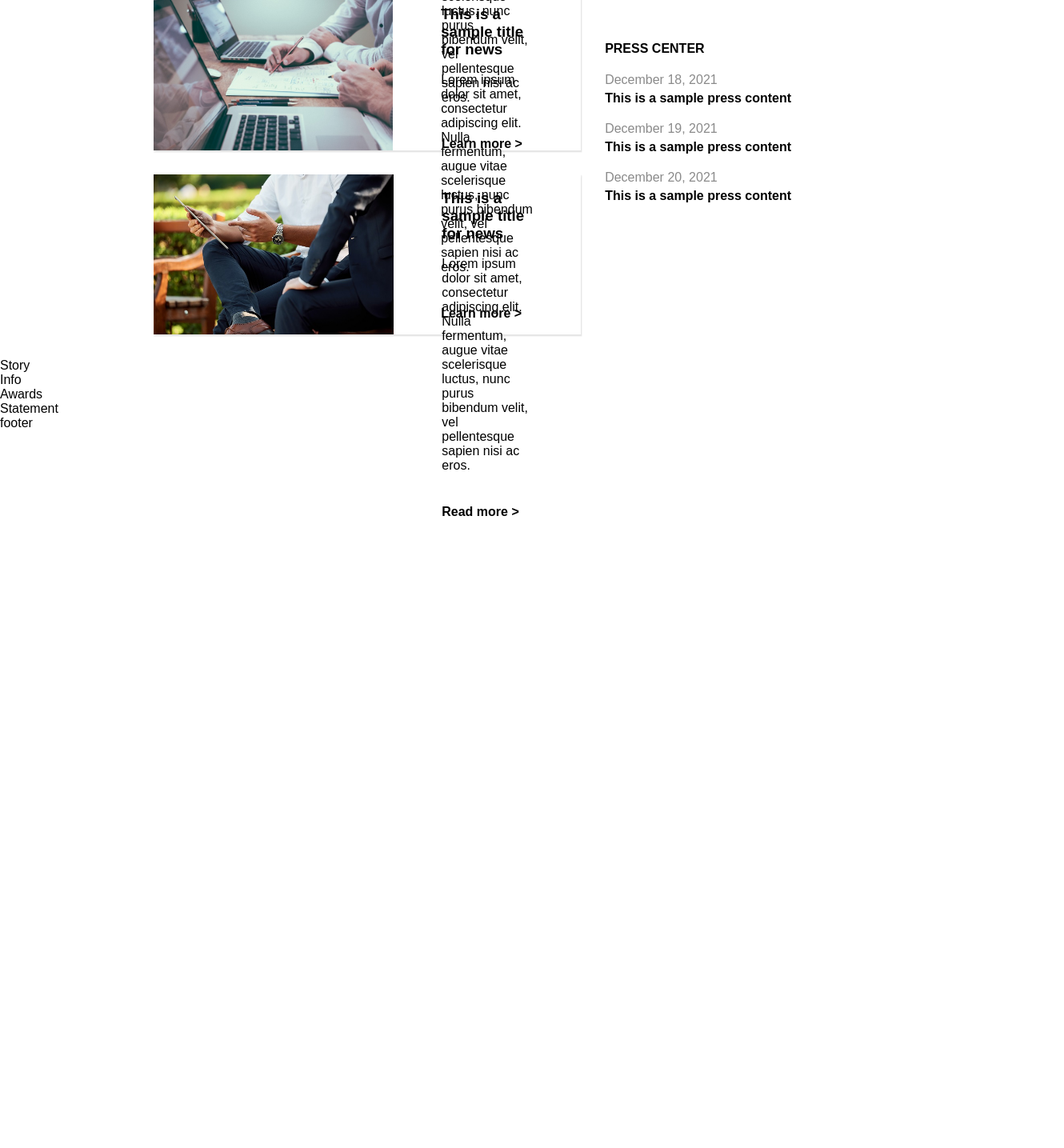
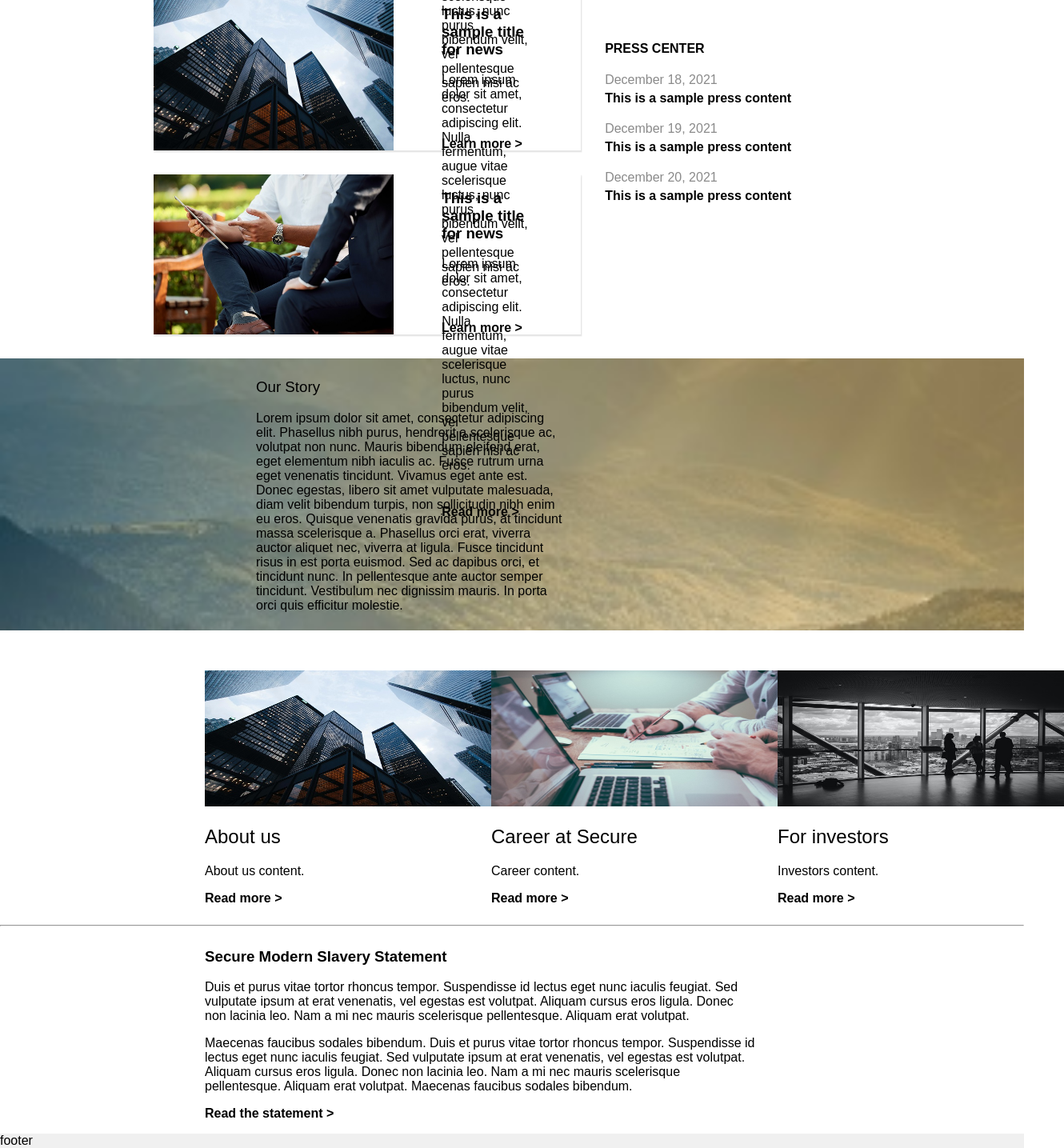
Before and after one commit to mikel-js/security, a React (Create React App) app: page / in a window 1280 px wide. Shown: the part 1212-2647 px from the top of the page at 80% size, 1330 px wide, since content can reach past the window. Before the commit the page ends 1861 px from the top, so only its background shows below. Built offline with nearby package versions, Linux system fonts and the light colour scheme.

Commit message:
feat: added statement section

```diff
--- a/src/App.js
+++ b/src/App.js
@@ -17,7 +17,6 @@ function App() {
       <News />
       <Story />
       <Information />
-      <Awards />
       <Statement />
       <Footer />
     </div>
--- a/src/pages/Footer/index.js
+++ b/src/pages/Footer/index.js
@@ -1,7 +1,7 @@
 import React from 'react';
 
 const index = () => {
-  return <div>footer</div>;
+  return <div className='footer'>footer</div>;
 };
 
 export default index;
--- a/src/pages/Information/index.js
+++ b/src/pages/Information/index.js
@@ -1,7 +1,53 @@
-import React from 'react';
+import React, { Fragment } from 'react';
+import business2 from '../../assets/images/business2.jpg';
+import building2 from '../../assets/images/building2.jpg';
+import business4 from '../../assets/images/business4.jpg';
 
 const index = () => {
-  return <div>Info</div>;
+  const infoSections = [
+    {
+      id: 1,
+      title: 'About us',
+      description: 'About us content.',
+      linkText: 'Read more',
+      image: building2,
+    },
+    {
+      id: 2,
+      title: 'Career at Secure',
+      description: 'Career content.',
+      linkText: 'Read more',
+      image: business2,
+    },
+    {
+      id: 3,
+      title: 'For investors',
+      description: 'Investors content.',
+      linkText: 'Read more',
+      image: business4,
+    },
+  ];
+
+  const renderInfo = () =>
+    infoSections.map(({ id, title, description, linkText, image }) => {
+      return (
+        <div className='information__container' key={id}>
+          <img src={image} alt={title} />
+          <h2>{title}</h2>
+          <p>{description}</p>
+          <p className='information__container--link'>{`${linkText} >`}</p>
+        </div>
+      );
+    });
+
+  return (
+    <Fragment>
+      <div className='information'>
+        <div className='information__content'>{renderInfo()}</div>
+      </div>
+      <hr />
+    </Fragment>
+  );
 };
 
 export default index;
--- a/src/pages/News/index.js
+++ b/src/pages/News/index.js
@@ -2,7 +2,7 @@ import React from 'react';
 import NewsSummary from './Components/NewsSummary';
 import Blog from './Components/Blog';
 import business1 from '../../assets/images/business1.jpg';
-import business2 from '../../assets/images/business2.jpg';
+import business2 from '../../assets/images/building2.jpg';
 import business3 from '../../assets/images/business3.jpg';
 
 const News = () => {
--- a/src/pages/Statement/index.js
+++ b/src/pages/Statement/index.js
@@ -1,7 +1,29 @@
 import React from 'react';
 
 const index = () => {
-  return <div>Statement</div>;
+  return (
+    <div className='statement'>
+      <div className='statement__container'>
+        <h3>Secure Modern Slavery Statement</h3>
+        <p>
+          Duis et purus vitae tortor rhoncus tempor. Suspendisse id lectus eget
+          nunc iaculis feugiat. Sed vulputate ipsum at erat venenatis, vel
+          egestas est volutpat. Aliquam cursus eros ligula. Donec non lacinia
+          leo. Nam a mi nec mauris scelerisque pellentesque. Aliquam erat
+          volutpat.
+        </p>
+        <p>
+          Maecenas faucibus sodales bibendum. Duis et purus vitae tortor rhoncus
+          tempor. Suspendisse id lectus eget nunc iaculis feugiat. Sed vulputate
+          ipsum at erat venenatis, vel egestas est volutpat. Aliquam cursus eros
+          ligula. Donec non lacinia leo. Nam a mi nec mauris scelerisque
+          pellentesque. Aliquam erat volutpat. Maecenas faucibus sodales
+          bibendum.
+        </p>
+        <p className='statement--link'>Read the statement ></p>
+      </div>
+    </div>
+  );
 };
 
 export default index;
--- a/src/pages/Story/index.js
+++ b/src/pages/Story/index.js
@@ -1,7 +1,26 @@
 import React from 'react';
 
 const index = () => {
-  return <div>Story</div>;
+  return (
+    <div className='story'>
+      <div className='story__content'>
+        <h3>Our Story</h3>
+        <p>
+          Lorem ipsum dolor sit amet, consectetur adipiscing elit. Phasellus
+          nibh purus, hendrerit a scelerisque ac, volutpat non nunc. Mauris
+          bibendum eleifend erat, eget elementum nibh iaculis ac. Fusce rutrum
+          urna eget venenatis tincidunt. Vivamus eget ante est. Donec egestas,
+          libero sit amet vulputate malesuada, diam velit bibendum turpis, non
+          sollicitudin nibh enim eu eros. Quisque venenatis gravida purus, at
+          tincidunt massa scelerisque a. Phasellus orci erat, viverra auctor
+          aliquet nec, viverra at ligula. Fusce tincidunt risus in est porta
+          euismod. Sed ac dapibus orci, et tincidunt nunc. In pellentesque ante
+          auctor semper tincidunt. Vestibulum nec dignissim mauris. In porta
+          orci quis efficitur molestie.
+        </p>
+      </div>
+    </div>
+  );
 };
 
 export default index;
--- a/src/styles/_footer.scss
+++ b/src/styles/_footer.scss
@@ -0,0 +1,3 @@
+.footer {
+  background-color: #f0f0f0;
+}
--- a/src/styles/_information.scss
+++ b/src/styles/_information.scss
@@ -0,0 +1,36 @@
+.information {
+  display: flex;
+  width: 100%;
+  justify-content: center;
+  margin-top: 50px;
+
+  &__content {
+    display: flex;
+    width: 60%;
+  }
+
+  &__container {
+    flex: 1;
+    cursor: pointer;
+
+    img {
+      width: 358px;
+      height: 170px;
+    }
+
+    h2 {
+      font-weight: 400;
+    }
+
+    &--link {
+      font-weight: bold;
+    }
+
+    &:hover {
+      h2,
+      .information__container--link {
+        color: blue;
+      }
+    }
+  }
+}
--- a/src/styles/_statement.scss
+++ b/src/styles/_statement.scss
@@ -0,0 +1,21 @@
+.statement {
+  display: flex;
+  justify-content: center;
+
+  &__container {
+    width: 60%;
+
+    p {
+      padding-right: 10%;
+    }
+  }
+
+  &--link {
+    font-weight: bold;
+    cursor: pointer;
+
+    &:hover {
+      color: blue;
+    }
+  }
+}
--- a/src/styles/_story.scss
+++ b/src/styles/_story.scss
@@ -0,0 +1,16 @@
+.story {
+  height: 340px;
+  background: url('../assets/images/people.jpg');
+  background-repeat: no-repeat;
+  background-size: cover;
+  display: flex;
+  align-items: center;
+
+  &__content {
+    width: 30%;
+    margin-left: 25%;
+    h3 {
+      font-weight: 400;
+    }
+  }
+}
```
Also changed, not shown: src/assets/images/people.jpg (added).
